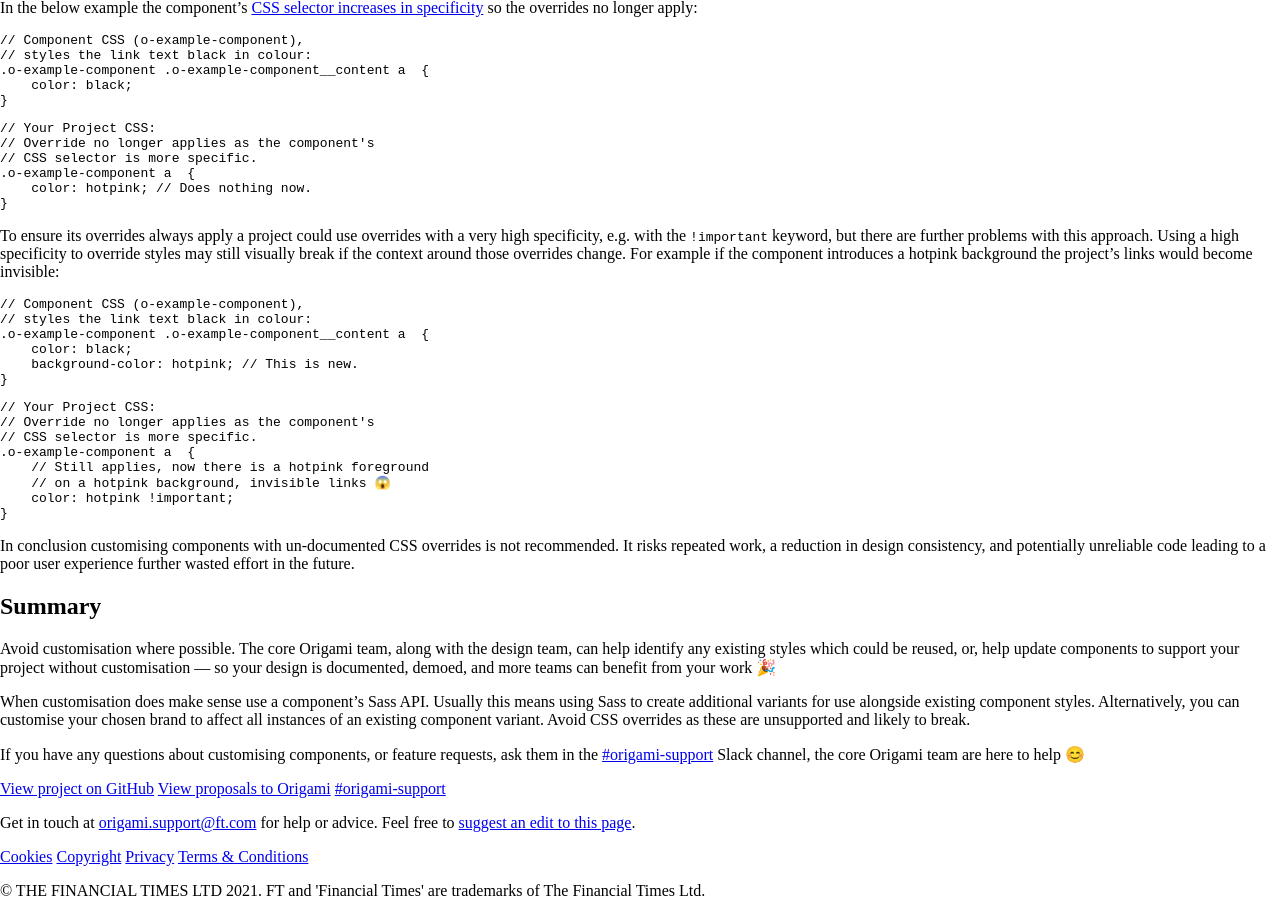
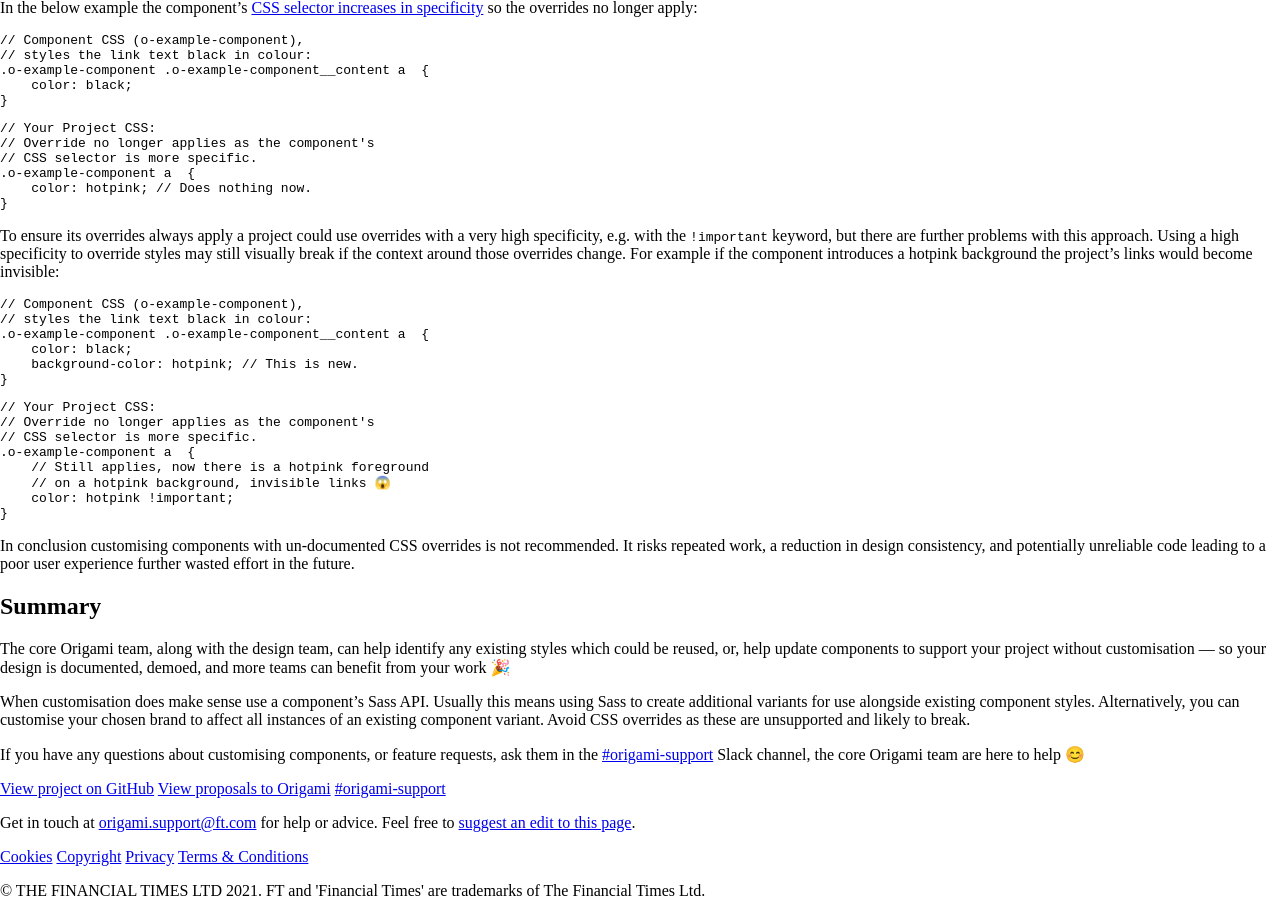
Before and after one commit to Financial-Times/origami-website, a Jekyll site: the page built from _components/customisation.md, in a window 1280 px wide and 900 px high, scrolled down 5018 px. Built offline with Jekyll 4.4.1, drawn with Linux system fonts in a browser that asks for light colours; a style sheet for code colours, icons or effects is not loaded.

Commit message:
Remove "Avoid customisation where possible." from the customisation docs
Customisation is not bad and this isn't the take-away we are aiming
for here.

```diff
--- a/_components/customisation.md
+++ b/_components/customisation.md
@@ -196,7 +196,7 @@ In conclusion customising components with un-documented CSS overrides is not rec
 
 ## Summary
 
-Avoid customisation where possible. The core Origami team, along with the design team, can help identify any existing styles which could be reused, or, help update components to support your project without customisation — so your design is documented, demoed, and more teams can benefit from your work 🎉
+The core Origami team, along with the design team, can help identify any existing styles which could be reused, or, help update components to support your project without customisation — so your design is documented, demoed, and more teams can benefit from your work 🎉
 
 When customisation does make sense use a component's Sass API. Usually this means using Sass to create additional variants for use alongside existing component styles. Alternatively, you can customise your chosen brand to affect all instances of an existing component variant. Avoid CSS overrides as these are unsupported and likely to break.
 
```
